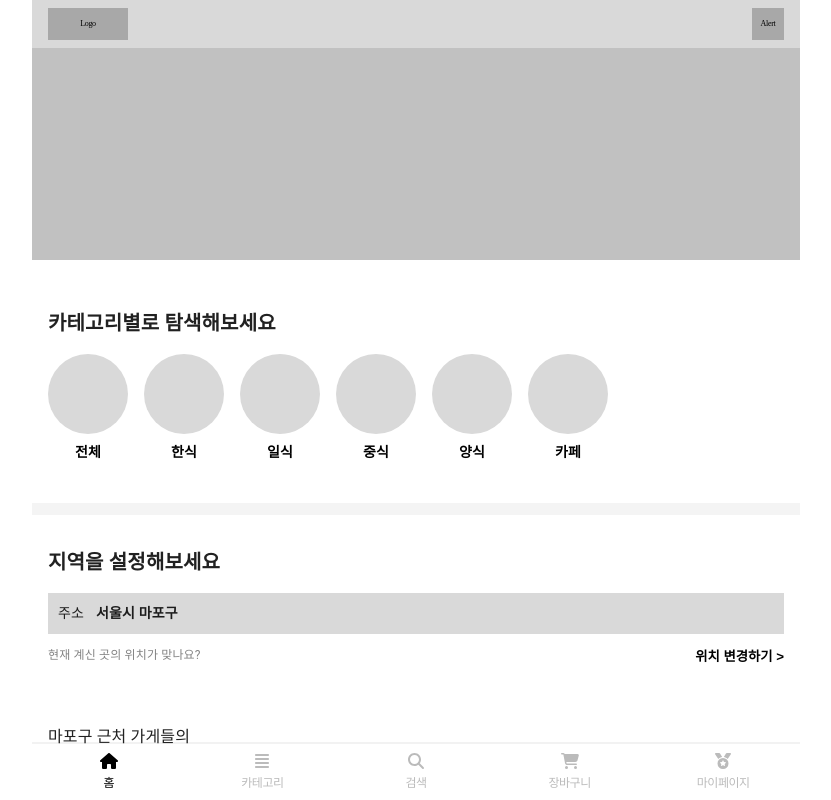
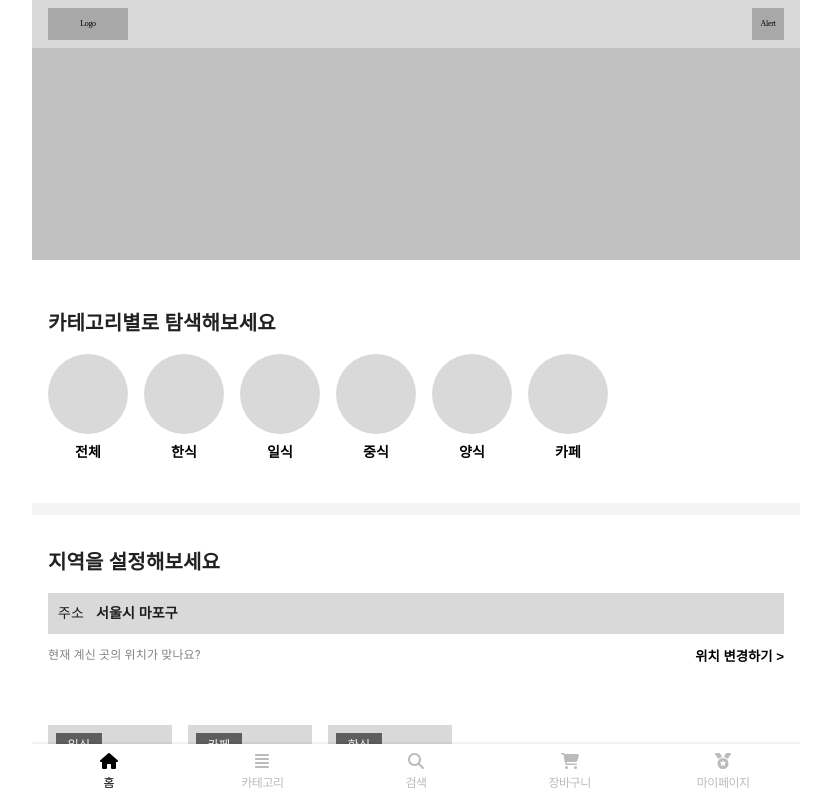
Before and after one commit to dlantjdgkgk/SmallGift, a React (Create React App) app: page / in a window 1280 px wide. Shown: the top 800 px of the page, without its empty margins (224-1055 px from the left). Built offline with nearby package versions, Linux system fonts and the light colour scheme.

Commit message:
feat : test

```diff
--- a/src/components/BottomNav/BottomNav.tsx
+++ b/src/components/BottomNav/BottomNav.tsx
@@ -1,13 +1,11 @@
 import React, { useMemo, useState } from "react";
 import * as Styled from "./style";
 import { FontAwesomeIcon } from "@fortawesome/react-fontawesome";
-import { Link, Outlet, useLocation } from "react-router-dom";
+import { Link, Outlet } from "react-router-dom";
 import { data } from "./data";
 
 const BottomNav = () => {
   const [activeNav, setActiveNav] = useState(0);
-  const { pathname } = useLocation();
-  const a = 1;
 
   return (
     <>
--- a/src/components/MainPageRestaurant/MainPageRestaurant.tsx
+++ b/src/components/MainPageRestaurant/MainPageRestaurant.tsx
@@ -42,10 +42,10 @@ const MainPageRestaurant = () => {
       </Styled.LocationWrapper>
 
       <Styled.RestaurantWrapper>
-        <p className="localFoodRecommendations">
+        {/* <p className="localFoodRecommendations">
           <span>마포구</span> 근처 가게들의 <br />
           인기 메뉴를 추천해드릴게요
-        </p>
+        </p> */}
         <section className="restaurants">
           <article className="restaurant">
             <div className="category">일식</div>
```
